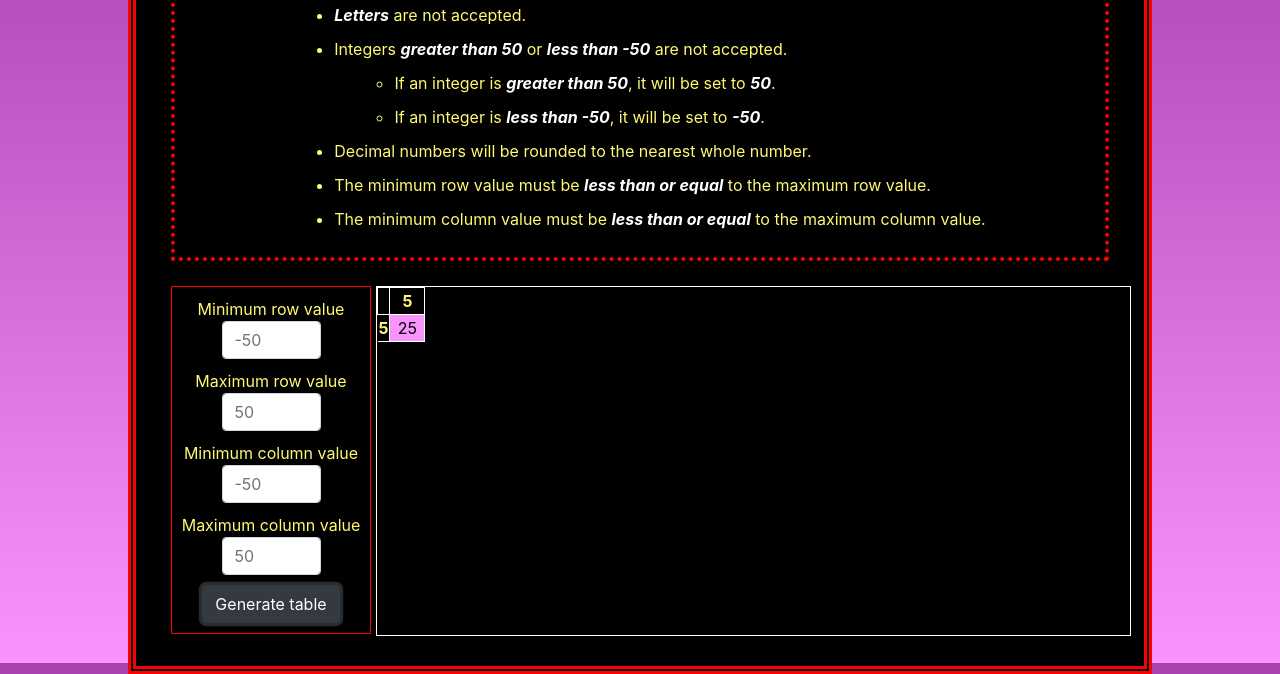
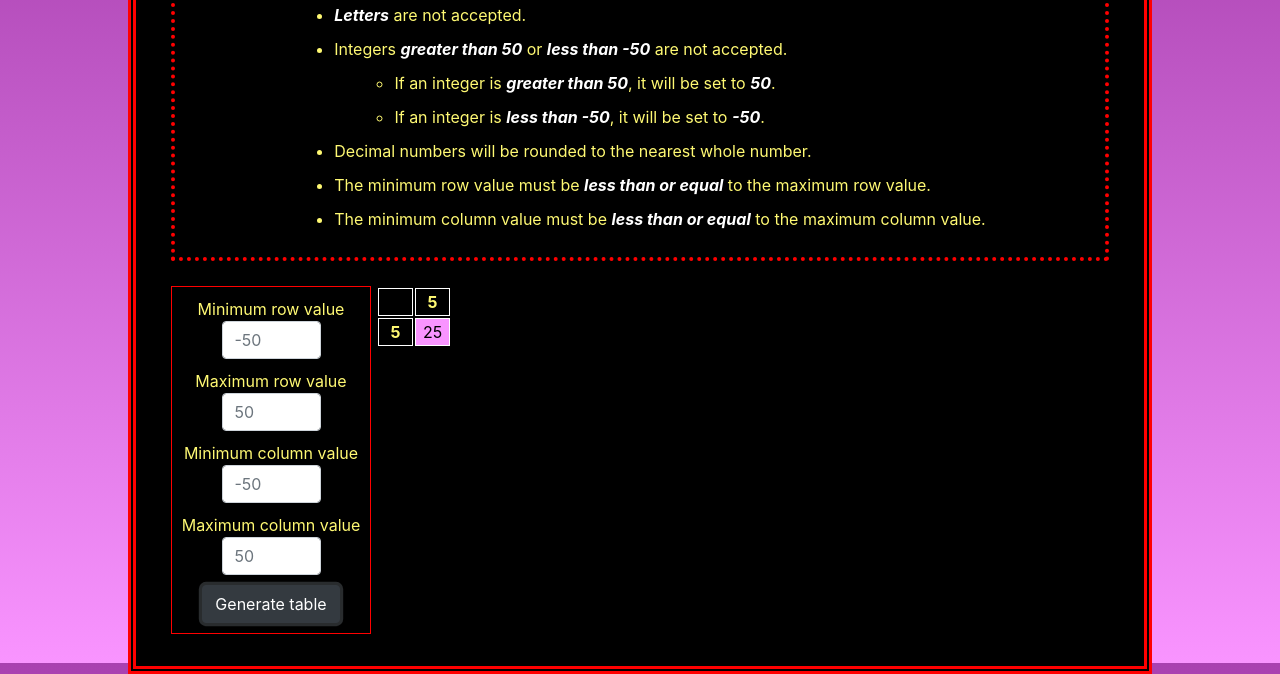
Before and after one commit to vingor77/GUI1-3, a plain HTML site: page index.html in a window 1280 px wide. Both pictures are taken after typing "5", "5", "5", "5" into the empty fields and a click on the button "Generate table". Shown: the part 137-811 px from the top of the page. Drawn offline with nearby package versions, Linux system fonts and the light colour scheme.

Commit message:
Update style.css

```diff
--- a/css/style.css
+++ b/css/style.css
@@ -83,11 +83,10 @@ table {
     overflow: auto;
     text-align: center;
     table-layout: fixed;
-    position: relative;
-    border: 1px solid white;
+    border-collapse: separate;
 }
 
-td {
+td, th {
     border: 1px solid white;
     width: 35px;
 }
@@ -96,16 +95,12 @@ td {
     position: sticky;
     left: 0;
     background-color: #000000;
-    border-right: 1px solid white;
-    border-bottom: 1px solid white;
 }
 
 .top {
     position: sticky;
     top: 0;
     background-color: #000000;
-    border-right: 1px solid white;
-    border-bottom: 1px solid white;
 }
 
 label {
```
